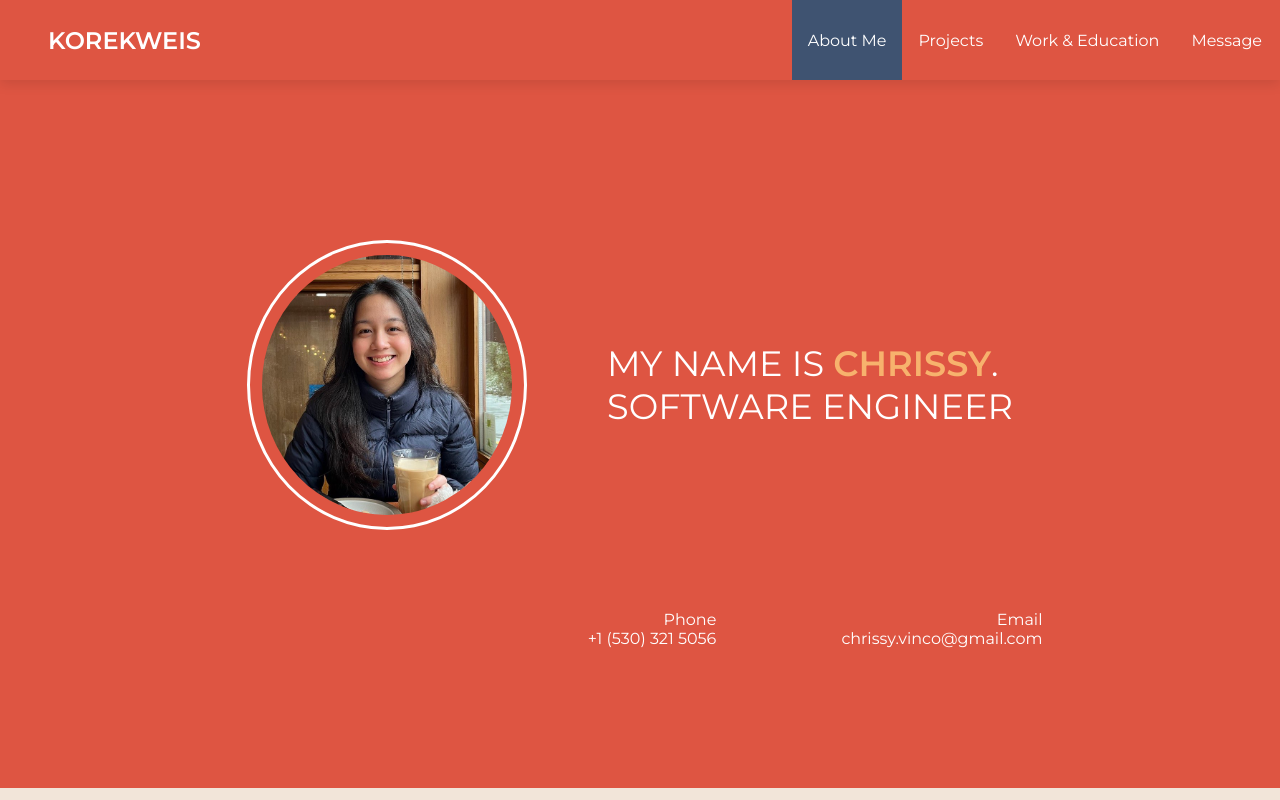
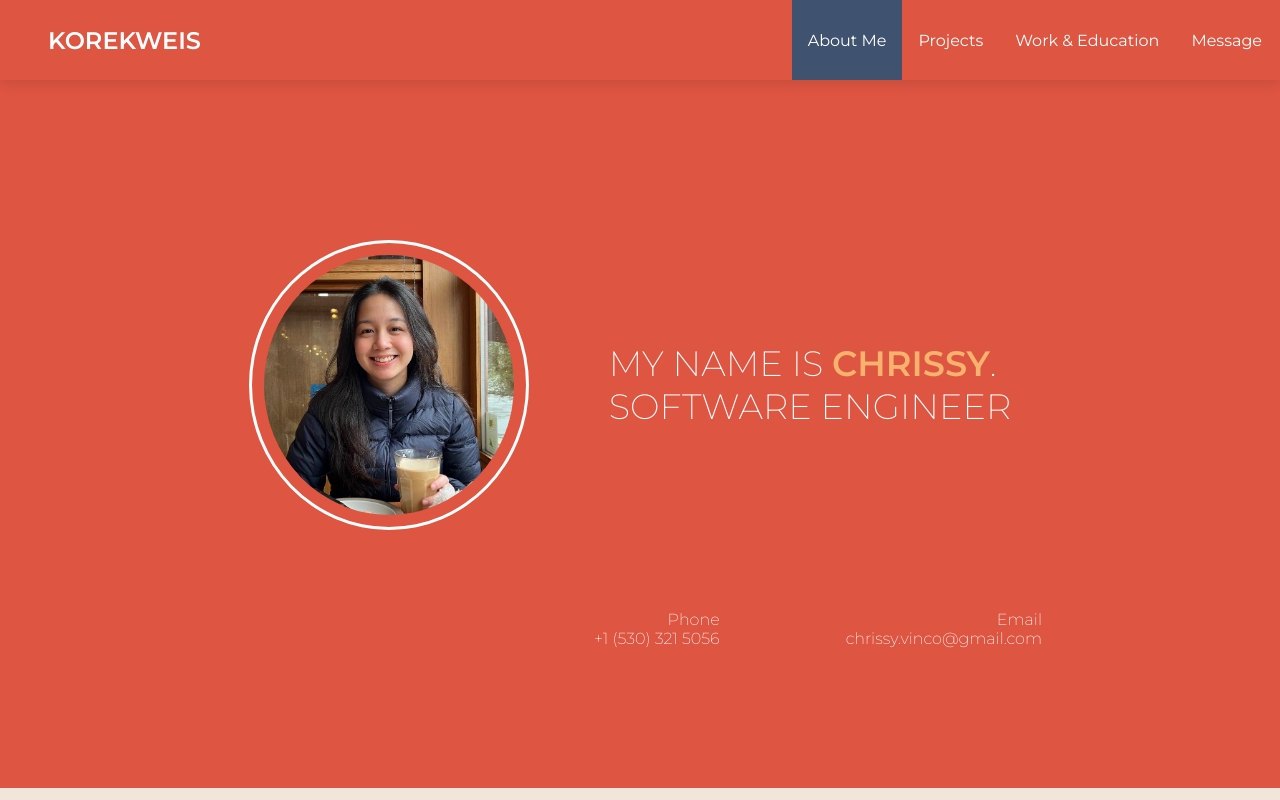
Before and after one commit to kweisVee/REACT-Portfolio, a React (Create React App) app in the folder portfolio/: page / in a window 1280 px wide. Shown: the top 800 px of the page. Built offline with nearby package versions, Linux system fonts and the light colour scheme.

Commit message:
added in .env

```diff
--- a/portfolio/src/components/Sidebar/SidebarElements.js
+++ b/portfolio/src/components/Sidebar/SidebarElements.js
@@ -3,7 +3,7 @@
 import { Link as LinkS } from 'react-scroll'
 
 export const SidebarContainer = styled.aside`
-    /* @import url('https://fonts.googleapis.com/css2?family=Montserrat:wght@200&display=swap'); */
+    @import url('https://fonts.googleapis.com/css2?family=Montserrat:wght@200&display=swap');
     font-family: 'Montserrat', sans-serif;
     position: fixed;
     z-index: 999;
```
Also changed, not shown: 1 other file (tests, documents, lock files or other folders).
